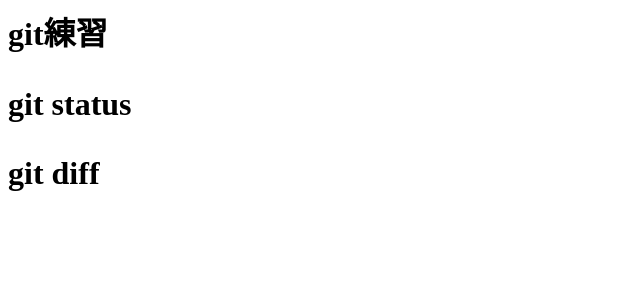
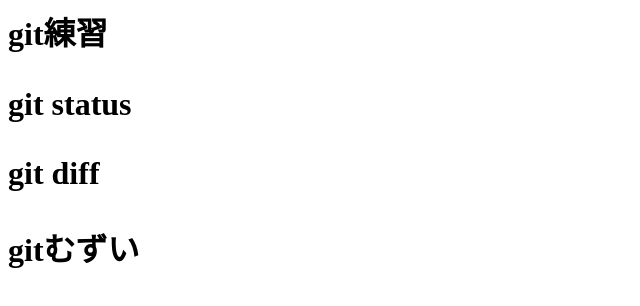
Before and after one commit to ryo10hei/git_tutorial, a plain HTML site: page index.html in a window 1280 px wide. Shown: the whole page, without its empty margins (0-640 px from the left). Drawn offline with Linux system fonts and the light colour scheme.

Commit message:
git初コミット

```diff
--- a/index.html
+++ b/index.html
@@ -1,3 +1,4 @@
 <h1>git練習<h1>
 <p>git status</p>
 <p>git diff</p>
+<p>gitむずい</p>
```
